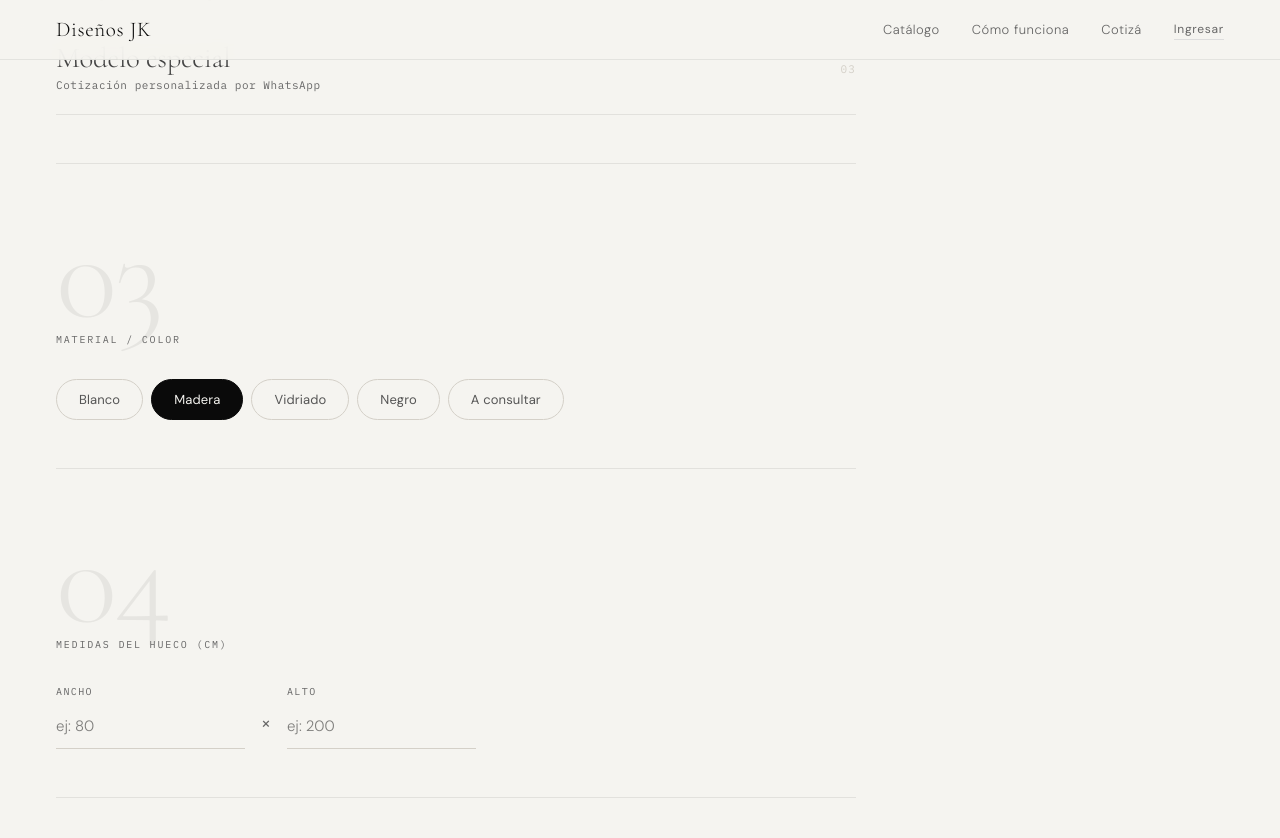
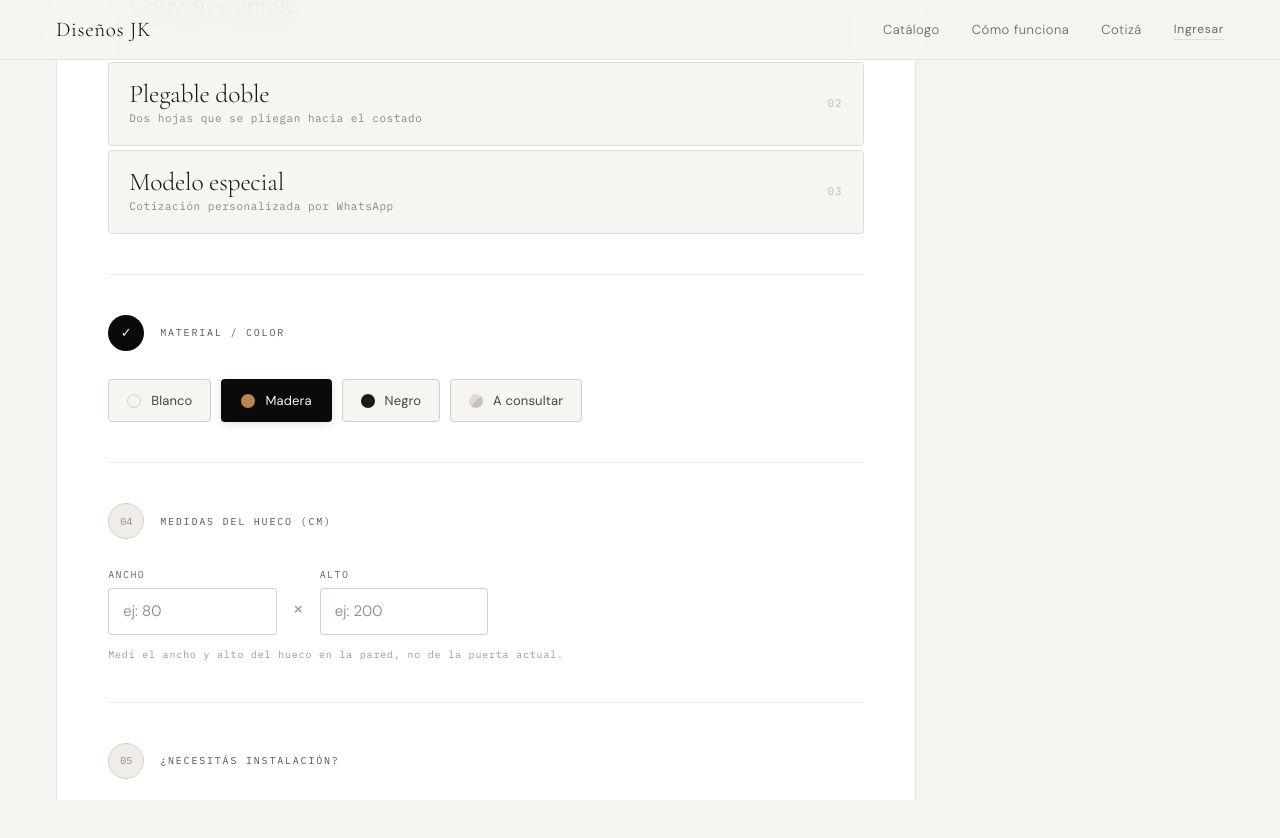
Before and after one commit to peluffo3d-prog/disenosjk, a Next.js app: page / in a window 1280 px wide. Both pictures are taken after a click on the button "Madera". Shown: the top 838 px of the page. Built offline with nearby package versions, Linux system fonts and the light colour scheme.

Commit message:
feat: remove vidriado, configurador card redesign, B2B volume discounts table

```diff
--- a/components/Configurador.tsx
+++ b/components/Configurador.tsx
@@ -9,27 +9,28 @@ const EAZE = [0.76, 0, 0.24, 1] as [number, number, number, number]
 
 // ─── Divisor ─────────────────────────────────────────────────────────────────
 function Rule() {
-  return <hr style={{ border: "none", borderTop: "1px solid rgba(0,0,0,0.08)", margin: "48px 0" }} />
+  return <hr style={{ border: "none", borderTop: "1px solid rgba(0,0,0,0.08)", margin: "40px 0" }} />
 }
 
 // ─── Cabecera de paso ─────────────────────────────────────────────────────────
-function StepHead({ n, label }: { n: string; label: string }) {
+function StepHead({ n, label, done }: { n: string; label: string; done?: boolean }) {
   return (
-    <div style={{ marginBottom: "32px", position: "relative" }}>
+    <div style={{ marginBottom: "28px", display: "flex", alignItems: "center", gap: "16px" }}>
+      <div style={{
+        width: "36px", height: "36px", borderRadius: "50%", flexShrink: 0,
+        background: done ? "#0a0a0a" : "#f0ede7",
+        border: done ? "none" : "1px solid #d4d0c8",
+        display: "flex", alignItems: "center", justifyContent: "center",
+        transition: "background 0.3s",
+      }}>
+        {done
+          ? <span style={{ color: "#f5f4f0", fontSize: "13px" }}>✓</span>
+          : <span style={{ fontFamily: "var(--font-mono)", fontSize: "10px", color: "#888" }}>{n}</span>
+        }
+      </div>
       <p style={{
-        fontFamily: "var(--font-display)",
-        fontSize: "clamp(5rem, 10vw, 9rem)",
-        fontWeight: 200,
-        lineHeight: 1,
-        color: "rgba(0,0,0,0.06)",
-        letterSpacing: "-0.02em",
-        userSelect: "none",
-        marginBottom: "-8px",
-      }}>{n}</p>
-      <p style={{
-        fontFamily: "var(--font-mono)",
-        fontSize: "10px", letterSpacing: "0.18em",
-        textTransform: "uppercase", color: "#666",
+        fontFamily: "var(--font-mono)", fontSize: "10px",
+        letterSpacing: "0.18em", textTransform: "uppercase", color: "#555",
       }}>{label}</p>
     </div>
   )
@@ -46,10 +47,10 @@ function Input(props: React.InputHTMLAttributes<HTMLInputElement> & { label: str
       <input
         {...rest}
         style={{
-          background: "transparent",
-          border: "none",
-          borderBottom: "1px solid #d4d0c8",
-          padding: "10px 0",
+          background: "#fff",
+          border: "1px solid #d4d0c8",
+          borderRadius: "3px",
+          padding: "11px 14px",
           fontSize: "15px",
           fontFamily: "var(--font-sans)",
           fontWeight: 300,
@@ -71,7 +72,7 @@ const AMBIENTES: { value: Ambiente; label: string; img: string }[] = [
   { value: "baño",       label: "Baño",            img: "https://images.unsplash.com/photo-1552321554-5fefe8c9ef14?w=200&h=160&fit=crop&q=60" },
   { value: "dormitorio", label: "Dormitorio",       img: "https://images.unsplash.com/photo-1616594039964-ae9021a400a0?w=200&h=160&fit=crop&q=60" },
   { value: "living",     label: "Living / Comedor", img: "https://images.unsplash.com/photo-1586023492125-27b2c045efd7?w=200&h=160&fit=crop&q=60" },
-  { value: "otro",       label: "Otro",             img: "https://images.unsplash.com/photo-1558618666-fcd25c85cd64?w=200&h=160&fit=crop&q=60" },
+  { value: "otro",       label: "Otro ambiente",    img: "https://images.unsplash.com/photo-1558618666-fcd25c85cd64?w=200&h=160&fit=crop&q=60" },
 ]
 
 const TIPOS: { value: TipoPuerta; label: string; desc: string }[] = [
@@ -80,12 +81,11 @@ const TIPOS: { value: TipoPuerta; label: string; desc: string }[] = [
   { value: "otro",             label: "Modelo especial",   desc: "Cotización personalizada por WhatsApp" },
 ]
 
-const MATERIALES: { value: Material; label: string }[] = [
-  { value: "blanco",   label: "Blanco" },
-  { value: "madera",   label: "Madera" },
-  { value: "vidriado", label: "Vidriado" },
-  { value: "negro",    label: "Negro" },
-  { value: "otro",     label: "A consultar" },
+const MATERIALES: { value: Material; label: string; swatch: string }[] = [
+  { value: "blanco", label: "Blanco",      swatch: "#f5f4f0" },
+  { value: "madera", label: "Madera",      swatch: "#b8864e" },
+  { value: "negro",  label: "Negro",       swatch: "#1a1a1a" },
+  { value: "otro",   label: "A consultar", swatch: "linear-gradient(135deg,#e0dbd4 50%,#c8c2b8 50%)" },
 ]
 
 const INITIAL: ConfiguradorState = {
@@ -94,10 +94,10 @@ const INITIAL: ConfiguradorState = {
 }
 
 export default function Configurador() {
-  const [cfg, setCfg]       = useState<ConfiguradorState>(INITIAL)
-  const [nombre, setNombre] = useState("")
-  const [email, setEmail]   = useState("")
-  const [tel, setTel]       = useState("")
+  const [cfg, setCfg]         = useState<ConfiguradorState>(INITIAL)
+  const [nombre, setNombre]   = useState("")
+  const [email, setEmail]     = useState("")
+  const [tel, setTel]         = useState("")
   const [loading, setLoading] = useState(false)
 
   const precio   = calcularPrecio(cfg)
@@ -106,11 +106,11 @@ export default function Configurador() {
   function waMsg() {
     return `https://wa.me/${WA}?text=${encodeURIComponent(
       ["Hola! Quiero cotizar una puerta.",
-       cfg.ambiente  && `📍 Ambiente: ${cfg.ambiente}`,
-       cfg.tipo      && `🚪 Tipo: ${cfg.tipo.replace("_", " ")}`,
-       cfg.material  && `🎨 Material: ${cfg.material}`,
-       cfg.ancho && cfg.alto && `📐 Medidas: ${cfg.ancho} × ${cfg.alto} cm`,
-       cfg.instalacion && cfg.localidad && `🔧 Instalación en ${cfg.localidad}`,
+       cfg.ambiente  && `Ambiente: ${cfg.ambiente}`,
+       cfg.tipo      && `Tipo: ${cfg.tipo.replace("_", " ")}`,
+       cfg.material  && `Material: ${cfg.material}`,
+       cfg.ancho && cfg.alto && `Medidas: ${cfg.ancho} × ${cfg.alto} cm`,
+       cfg.instalacion && cfg.localidad && `Instalación en ${cfg.localidad}`,
       ].filter(Boolean).join("\n")
     )}`
   }
@@ -132,8 +132,8 @@ export default function Configurador() {
   return (
     <section style={{ padding: "clamp(80px, 10vh, 120px) clamp(24px, 5vw, 56px)", background: "#f5f4f0" }}>
 
-      {/* Heading de sección */}
-      <div style={{ maxWidth: "800px", marginBottom: "clamp(48px, 6vh, 72px)" }}>
+      {/* Heading */}
+      <div style={{ maxWidth: "860px", marginBottom: "clamp(40px, 6vh, 64px)" }}>
         <p style={{ fontFamily: "var(--font-mono)", fontSize: "10px", letterSpacing: "0.18em", textTransform: "uppercase", color: "#666", marginBottom: "16px" }}>
           Configurador
         </p>
@@ -142,32 +142,43 @@ export default function Configurador() {
         </h2>
       </div>
 
-      <div style={{ maxWidth: "800px" }}>
+      {/* Card contenedor */}
+      <div style={{
+        maxWidth: "860px",
+        background: "#fff",
+        border: "1px solid rgba(0,0,0,0.09)",
+        borderRadius: "6px",
+        padding: "clamp(28px, 4vw, 52px)",
+      }}>
 
         {/* ── 01 Ambiente ── */}
-        <StepHead n="01" label="¿Para qué ambiente?" />
-        <div className="ambiente-grid" style={{ display: "grid", gridTemplateColumns: "repeat(4, 1fr)", gap: "8px" }}>
+        <StepHead n="01" label="¿Para qué ambiente?" done={!!cfg.ambiente} />
+        <div className="ambiente-grid" style={{ display: "grid", gridTemplateColumns: "repeat(4, 1fr)", gap: "10px" }}>
           {AMBIENTES.map(a => {
             const active = cfg.ambiente === a.value
             return (
               <button key={a.value} onClick={() => setCfg(p => ({ ...p, ambiente: a.value }))}
                 style={{
-                  padding: 0, border: `1px solid ${active ? "#0a0a0a" : "#d4d0c8"}`,
-                  background: "transparent", cursor: "pointer", borderRadius: "3px",
+                  padding: 0, cursor: "pointer", borderRadius: "4px",
                   overflow: "hidden", textAlign: "left",
-                  transform: active ? "scale(1.02)" : "scale(1)",
-                  transition: `transform 0.25s ${String(EAZE)}, border-color 0.2s`,
+                  border: active ? "2px solid #0a0a0a" : "2px solid transparent",
+                  outline: active ? "none" : "1px solid #d4d0c8",
+                  outlineOffset: "-1px",
+                  transform: active ? "scale(1.03)" : "scale(1)",
+                  boxShadow: active ? "0 4px 16px rgba(0,0,0,0.14)" : "none",
+                  transition: `transform 0.25s ${String(EAZE)}, border-color 0.2s, box-shadow 0.2s`,
+                  background: "transparent",
                 }}>
-                <div style={{ height: "80px", overflow: "hidden", position: "relative" }}>
+                <div style={{ height: "90px", overflow: "hidden", position: "relative" }}>
                   {/* eslint-disable-next-line @next/next/no-img-element */}
                   <img src={a.img} alt={a.label}
                     style={{ width: "100%", height: "100%", objectFit: "cover", display: "block", transition: "transform 0.4s" }}
-                    onMouseEnter={e => ((e.currentTarget as HTMLImageElement).style.transform = "scale(1.06)")}
+                    onMouseEnter={e => ((e.currentTarget as HTMLImageElement).style.transform = "scale(1.07)")}
                     onMouseLeave={e => ((e.currentTarget as HTMLImageElement).style.transform = "scale(1)")}
                   />
                 </div>
-                <div style={{ padding: "9px 10px", background: active ? "#0a0a0a" : "#faf9f7" }}>
-                  <p style={{ fontSize: "12px", fontWeight: 500, color: active ? "#f5f4f0" : "#0a0a0a", fontFamily: "var(--font-sans)" }}>{a.label}</p>
+                <div style={{ padding: "10px 12px", background: active ? "#0a0a0a" : "#f7f5f2", borderTop: active ? "none" : "1px solid #e8e4de" }}>
+                  <p style={{ fontSize: "12px", fontWeight: 500, color: active ? "#f5f4f0" : "#333", fontFamily: "var(--font-sans)" }}>{a.label}</p>
                 </div>
               </button>
             )
@@ -177,37 +188,34 @@ export default function Configurador() {
         <Rule />
 
         {/* ── 02 Tipo ── */}
-        <StepHead n="02" label="¿Qué tipo de puerta?" />
-        <div style={{ display: "flex", flexDirection: "column" }}>
+        <StepHead n="02" label="¿Qué tipo de puerta?" done={!!cfg.tipo} />
+        <div style={{ display: "flex", flexDirection: "column", gap: "4px" }}>
           {TIPOS.map((t, i) => {
             const active = cfg.tipo === t.value
             return (
               <button key={t.value} onClick={() => setCfg(p => ({ ...p, tipo: t.value }))}
                 style={{
                   display: "flex", alignItems: "center", justifyContent: "space-between",
-                  padding: "20px 0", width: "100%",
-                  background: "transparent", cursor: "pointer", textAlign: "left",
-                  borderBottom: "1px solid rgba(0,0,0,0.08)",
-                  transition: "opacity 0.15s",
-                }}
-                onMouseEnter={e => (e.currentTarget.style.opacity = "0.65")}
-                onMouseLeave={e => (e.currentTarget.style.opacity = "1")}
-              >
+                  padding: "18px 20px", width: "100%",
+                  background: active ? "#0a0a0a" : "#f7f5f2",
+                  cursor: "pointer", textAlign: "left", borderRadius: "4px",
+                  border: active ? "1px solid #0a0a0a" : "1px solid #e0dcd5",
+                  transition: "background 0.2s, border-color 0.2s",
+                }}>
                 <div>
                   <p style={{
                     fontFamily: "var(--font-display)",
-                    fontSize: "clamp(1.2rem, 2.5vw, 1.8rem)",
+                    fontSize: "clamp(1.1rem, 2.2vw, 1.6rem)",
                     fontWeight: 300, letterSpacing: "-0.01em",
-                    color: active ? "#0a0a0a" : "#444",
+                    color: active ? "#f5f4f0" : "#1a1a1a",
                     lineHeight: 1,
                   }}>{t.label}</p>
-                  <p style={{ fontSize: "11px", color: "#666", marginTop: "5px", fontFamily: "var(--font-mono)", letterSpacing: "0.05em" }}>{t.desc}</p>
+                  <p style={{ fontSize: "11px", color: active ? "rgba(255,255,255,0.55)" : "#888", marginTop: "4px", fontFamily: "var(--font-mono)", letterSpacing: "0.05em" }}>{t.desc}</p>
                 </div>
                 <span style={{
                   fontFamily: "var(--font-mono)", fontSize: "11px",
-                  color: active ? "#0a0a0a" : "#d4d0c8",
-                  letterSpacing: "0.1em", flexShrink: 0,
-                  transition: "color 0.2s",
+                  color: active ? "rgba(255,255,255,0.7)" : "#bbb",
+                  letterSpacing: "0.1em", flexShrink: 0, marginLeft: "16px",
                 }}>
                   {active ? "✓" : `0${i + 1}`}
                 </span>
@@ -219,22 +227,29 @@ export default function Configurador() {
         <Rule />
 
         {/* ── 03 Material ── */}
-        <StepHead n="03" label="Material / color" />
-        <div style={{ display: "flex", gap: "8px", flexWrap: "wrap" }}>
+        <StepHead n="03" label="Material / color" done={!!cfg.material} />
+        <div style={{ display: "flex", gap: "10px", flexWrap: "wrap" }}>
           {MATERIALES.map(m => {
             const active = cfg.material === m.value
             return (
               <button key={m.value} onClick={() => setCfg(p => ({ ...p, material: m.value }))}
                 style={{
-                  padding: "10px 22px", borderRadius: "100px",
-                  border: `1px solid ${active ? "#0a0a0a" : "#d4d0c8"}`,
-                  background: active ? "#0a0a0a" : "transparent",
-                  color: active ? "#f5f4f0" : "#555",
-                  fontSize: "13px", fontWeight: 400,
-                  cursor: "pointer", letterSpacing: "0.01em",
+                  display: "flex", alignItems: "center", gap: "10px",
+                  padding: "10px 18px", borderRadius: "4px",
+                  border: active ? "2px solid #0a0a0a" : "1px solid #d4d0c8",
+                  background: active ? "#0a0a0a" : "#f7f5f2",
+                  cursor: "pointer",
                   transition: "all 0.2s",
+                  boxShadow: active ? "0 2px 10px rgba(0,0,0,0.12)" : "none",
                 }}>
-                {m.label}
+                <span style={{
+                  width: "14px", height: "14px", borderRadius: "50%", flexShrink: 0,
+                  background: m.swatch,
+                  border: m.value === "blanco" ? "1px solid #d4d0c8" : "none",
+                }} />
+                <span style={{ fontSize: "13px", fontWeight: 400, color: active ? "#f5f4f0" : "#444", letterSpacing: "0.01em" }}>
+                  {m.label}
+                </span>
               </button>
             )
           })}
@@ -243,28 +258,31 @@ export default function Configurador() {
         <Rule />
 
         {/* ── 04 Medidas ── */}
-        <StepHead n="04" label="Medidas del hueco (cm)" />
-        <div style={{ display: "grid", gridTemplateColumns: "1fr auto 1fr", gap: "16px", alignItems: "end", maxWidth: "420px" }}>
+        <StepHead n="04" label="Medidas del hueco (cm)" done={!!(cfg.ancho && cfg.alto)} />
+        <div style={{ display: "grid", gridTemplateColumns: "1fr auto 1fr", gap: "16px", alignItems: "end", maxWidth: "380px" }}>
           <Input label="Ancho" type="number" placeholder="ej: 80"
             value={cfg.ancho ?? ""}
             onChange={e => setCfg(p => ({ ...p, ancho: Number(e.target.value) || null }))} />
-          <span style={{ paddingBottom: "12px", color: "#666", fontSize: "18px" }}>×</span>
+          <span style={{ paddingBottom: "12px", color: "#999", fontSize: "20px", textAlign: "center" }}>×</span>
           <Input label="Alto" type="number" placeholder="ej: 200"
             value={cfg.alto ?? ""}
             onChange={e => setCfg(p => ({ ...p, alto: Number(e.target.value) || null }))} />
         </div>
+        <p style={{ marginTop: "12px", fontFamily: "var(--font-mono)", fontSize: "10px", color: "#999", letterSpacing: "0.08em" }}>
+          Medí el ancho y alto del hueco en la pared, no de la puerta actual.
+        </p>
 
         <Rule />
 
         {/* ── 05 Instalación ── */}
         <StepHead n="05" label="¿Necesitás instalación?" />
-        <label style={{ display: "flex", alignItems: "flex-start", gap: "14px", cursor: "pointer", maxWidth: "500px" }}>
+        <label style={{ display: "flex", alignItems: "flex-start", gap: "14px", cursor: "pointer", maxWidth: "500px", padding: "16px", background: "#f7f5f2", borderRadius: "4px", border: "1px solid #e0dcd5" }}>
           <input type="checkbox" checked={cfg.instalacion}
             onChange={e => setCfg(p => ({ ...p, instalacion: e.target.checked }))}
-            style={{ marginTop: "3px", width: "16px", height: "16px", accentColor: "#0a0a0a", cursor: "pointer" }} />
+            style={{ marginTop: "2px", width: "16px", height: "16px", accentColor: "#0a0a0a", cursor: "pointer", flexShrink: 0 }} />
           <div>
-            <p style={{ fontSize: "15px", fontWeight: 400, color: "#0a0a0a" }}>Sí, quiero que lo instalen</p>
-            <p style={{ fontSize: "12px", color: "#666", marginTop: "4px", fontFamily: "var(--font-mono)", letterSpacing: "0.04em" }}>
+            <p style={{ fontSize: "14px", fontWeight: 500, color: "#0a0a0a" }}>Sí, quiero que lo instalen</p>
+            <p style={{ fontSize: "12px", color: "#777", marginTop: "4px", fontFamily: "var(--font-mono)", letterSpacing: "0.04em" }}>
               Disponible en CABA y GBA · Se cobra aparte
             </p>
           </div>
@@ -274,7 +292,7 @@ export default function Configurador() {
           {cfg.instalacion && (
             <motion.div initial={{ opacity: 0, height: 0 }} animate={{ opacity: 1, height: "auto" }}
               exit={{ opacity: 0, height: 0 }} transition={{ duration: 0.3 }}
-              style={{ overflow: "hidden", marginTop: "20px", maxWidth: "360px" }}>
+              style={{ overflow: "hidden", marginTop: "16px", maxWidth: "380px" }}>
               <Input label="¿En qué localidad?"
                 type="text" placeholder="ej: Palermo, Morón..."
                 value={cfg.localidad}
@@ -292,49 +310,45 @@ export default function Configurador() {
 
               {precio.estandar ? (
                 <>
-                  {/* Desglose de precio con tipografía de impacto */}
-                  <div style={{ marginBottom: "40px" }}>
+                  <div style={{ background: "#f7f5f2", borderRadius: "4px", border: "1px solid #e0dcd5", padding: "24px", marginBottom: "28px" }}>
                     {[
                       { label: "Puerta", value: precio.puerta ? fmtARS(precio.puerta) : null },
                       cfg.instalacion ? { label: `Instalación${cfg.localidad ? ` en ${cfg.localidad}` : ""}`, value: precio.instalacion ? fmtARS(precio.instalacion) : "Coordinar" } : null,
                     ].filter(Boolean).map(row => (
-                      <div key={row!.label} style={{ display: "flex", justifyContent: "space-between", alignItems: "baseline", paddingBottom: "16px", borderBottom: "1px solid rgba(0,0,0,0.06)", marginBottom: "16px" }}>
-                        <p style={{ fontFamily: "var(--font-mono)", fontSize: "10px", letterSpacing: "0.14em", textTransform: "uppercase", color: "#666" }}>{row!.label}</p>
-                        <p style={{ fontFamily: "var(--font-display)", fontSize: "clamp(1.4rem, 3vw, 2rem)", fontWeight: 300, letterSpacing: "-0.01em" }}>{row!.value}</p>
+                      <div key={row!.label} style={{ display: "flex", justifyContent: "space-between", alignItems: "baseline", paddingBottom: "14px", borderBottom: "1px solid rgba(0,0,0,0.07)", marginBottom: "14px" }}>
+                        <p style={{ fontFamily: "var(--font-mono)", fontSize: "10px", letterSpacing: "0.14em", textTransform: "uppercase", color: "#777" }}>{row!.label}</p>
+                        <p style={{ fontFamily: "var(--font-display)", fontSize: "clamp(1.3rem, 2.5vw, 1.8rem)", fontWeight: 300 }}>{row!.value}</p>
                       </div>
                     ))}
-                    <div style={{ display: "flex", justifyContent: "space-between", alignItems: "baseline", paddingTop: "8px" }}>
+                    <div style={{ display: "flex", justifyContent: "space-between", alignItems: "baseline" }}>
                       <p style={{ fontFamily: "var(--font-mono)", fontSize: "11px", letterSpacing: "0.14em", textTransform: "uppercase", color: "#0a0a0a", fontWeight: 500 }}>Total</p>
-                      <p style={{ fontFamily: "var(--font-display)", fontSize: "clamp(2.4rem, 5vw, 3.8rem)", fontWeight: 200, letterSpacing: "-0.025em", color: "#0a0a0a" }}>{fmtARS(precio.total!)}</p>
+                      <p style={{ fontFamily: "var(--font-display)", fontSize: "clamp(2.2rem, 4.5vw, 3.4rem)", fontWeight: 200, letterSpacing: "-0.025em" }}>{fmtARS(precio.total!)}</p>
                     </div>
                   </div>
 
-                  {/* Datos del comprador */}
-                  <div style={{ display: "flex", flexDirection: "column", gap: "20px", marginBottom: "32px" }}>
+                  <div style={{ display: "flex", flexDirection: "column", gap: "16px", marginBottom: "24px" }}>
                     <Input label="Tu nombre" type="text" placeholder="Nombre y apellido" value={nombre} onChange={e => setNombre(e.target.value)} />
-                    <div className="contact-row" style={{ display: "grid", gridTemplateColumns: "1fr 1fr", gap: "20px" }}>
+                    <div className="contact-row" style={{ display: "grid", gridTemplateColumns: "1fr 1fr", gap: "16px" }}>
                       <Input label="Email" type="email" placeholder="correo@mail.com" value={email} onChange={e => setEmail(e.target.value)} />
                       <Input label="WhatsApp" type="tel" placeholder="11 2345 6789" value={tel} onChange={e => setTel(e.target.value)} />
                     </div>
                   </div>
 
-                  {/* CTA pago */}
                   <button onClick={handlePagar} disabled={loading || !nombre || !email}
                     style={{
                       width: "100%", padding: "16px 24px",
                       background: "#0a0a0a", color: "#f5f4f0",
                       border: "none", fontSize: "13px", fontWeight: 500,
-                      letterSpacing: "0.04em", cursor: "pointer",
-                      borderRadius: "3px", transition: "opacity 0.2s",
+                      letterSpacing: "0.04em", cursor: loading || !nombre || !email ? "not-allowed" : "pointer",
+                      borderRadius: "4px", transition: "opacity 0.2s",
                       opacity: (!nombre || !email) ? 0.35 : 1,
                     }}
-                    onMouseEnter={e => { if (nombre && email) e.currentTarget.style.opacity = "0.78" }}
+                    onMouseEnter={e => { if (nombre && email) e.currentTarget.style.opacity = "0.82" }}
                     onMouseLeave={e => { if (nombre && email) e.currentTarget.style.opacity = "1" }}>
                     {loading ? "Procesando..." : "Pagar · Hasta 6 cuotas sin interés · Mercado Pago"}
                   </button>
 
-                  {/* CTA login — momento clave para registrarse */}
-                  <p style={{ textAlign: "center", marginTop: "20px", fontSize: "12px", color: "#666", fontFamily: "var(--font-mono)", letterSpacing: "0.05em" }}>
+                  <p style={{ textAlign: "center", marginTop: "16px", fontSize: "12px", color: "#888", fontFamily: "var(--font-mono)", letterSpacing: "0.05em" }}>
                     ¿Querés guardar esta cotización?{" "}
                     <a href="/login" style={{ color: "#0a0a0a", textDecoration: "underline", textUnderlineOffset: "3px" }}>
                       Creá tu cuenta →
@@ -342,17 +356,17 @@ export default function Configurador() {
                   </p>
                 </>
               ) : (
-                <div>
-                  <p style={{ fontSize: "15px", color: "#333", marginBottom: "28px", lineHeight: 1.65 }}>
+                <div style={{ background: "#f7f5f2", borderRadius: "4px", border: "1px solid #e0dcd5", padding: "28px" }}>
+                  <p style={{ fontSize: "15px", color: "#333", marginBottom: "24px", lineHeight: 1.65 }}>
                     {precio.mensaje ?? "Esta configuración necesita una cotización personalizada."}
                   </p>
                   <a href={waMsg()} target="_blank" rel="noopener noreferrer"
                     style={{
                       display: "inline-flex", alignItems: "center", gap: "10px",
-                      padding: "14px 28px", background: "#25D366", color: "#fff",
-                      fontSize: "14px", fontWeight: 500, textDecoration: "none", borderRadius: "3px",
+                      padding: "14px 28px", background: "#0a0a0a", color: "#fff",
+                      fontSize: "14px", fontWeight: 500, textDecoration: "none", borderRadius: "4px",
                     }}>
-                    Pedir cotización por WhatsApp
+                    Pedir cotización por WhatsApp →
                   </a>
                 </div>
               )}
--- a/types/index.ts
+++ b/types/index.ts
@@ -1,6 +1,6 @@
 export type Ambiente = "baño" | "dormitorio" | "living" | "otro"
 export type TipoPuerta = "corredera_simple" | "plegable_doble" | "otro"
-export type Material = "blanco" | "madera" | "vidriado" | "negro" | "otro"
+export type Material = "blanco" | "madera" | "negro" | "otro"
 
 export interface ConfiguradorState {
   ambiente: Ambiente | null
```
Also changed, not shown: app/page.tsx (+38 -1 lines), 1 other file (tests, documents, lock files or other folders).
